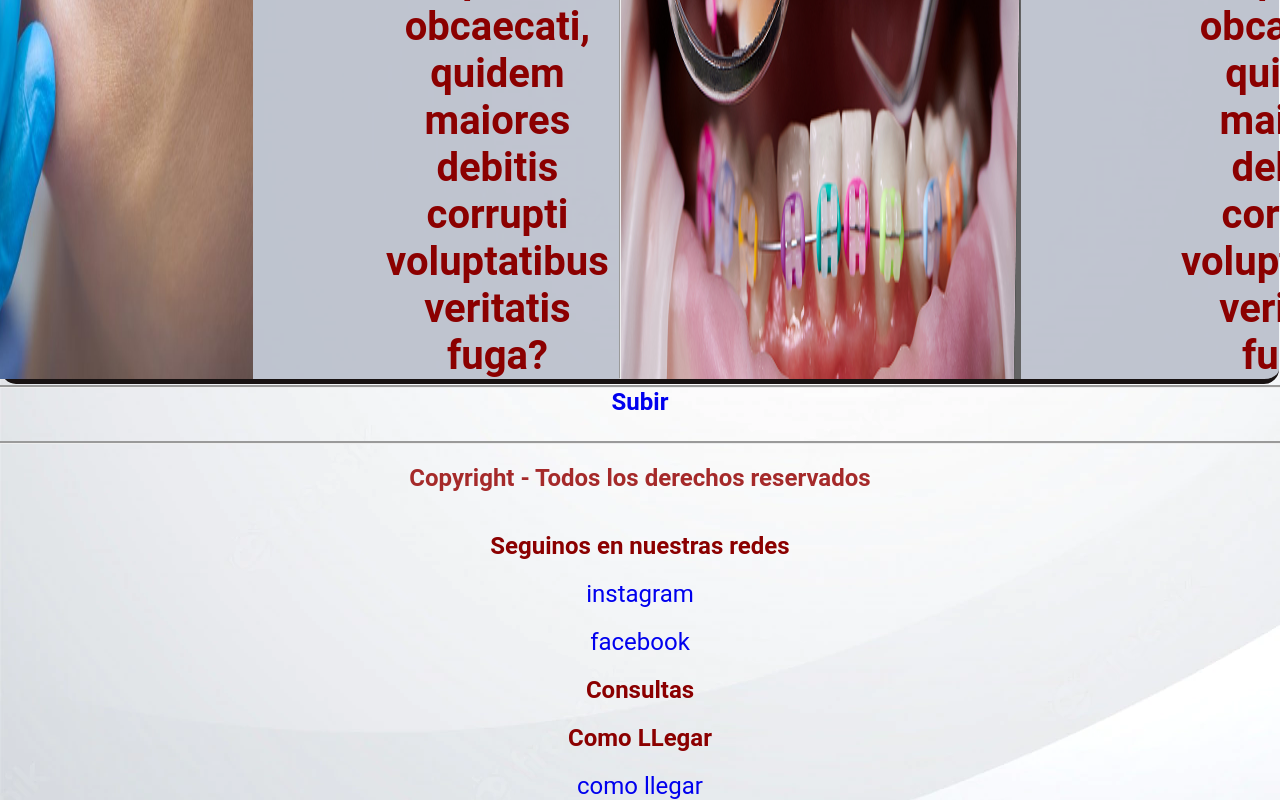
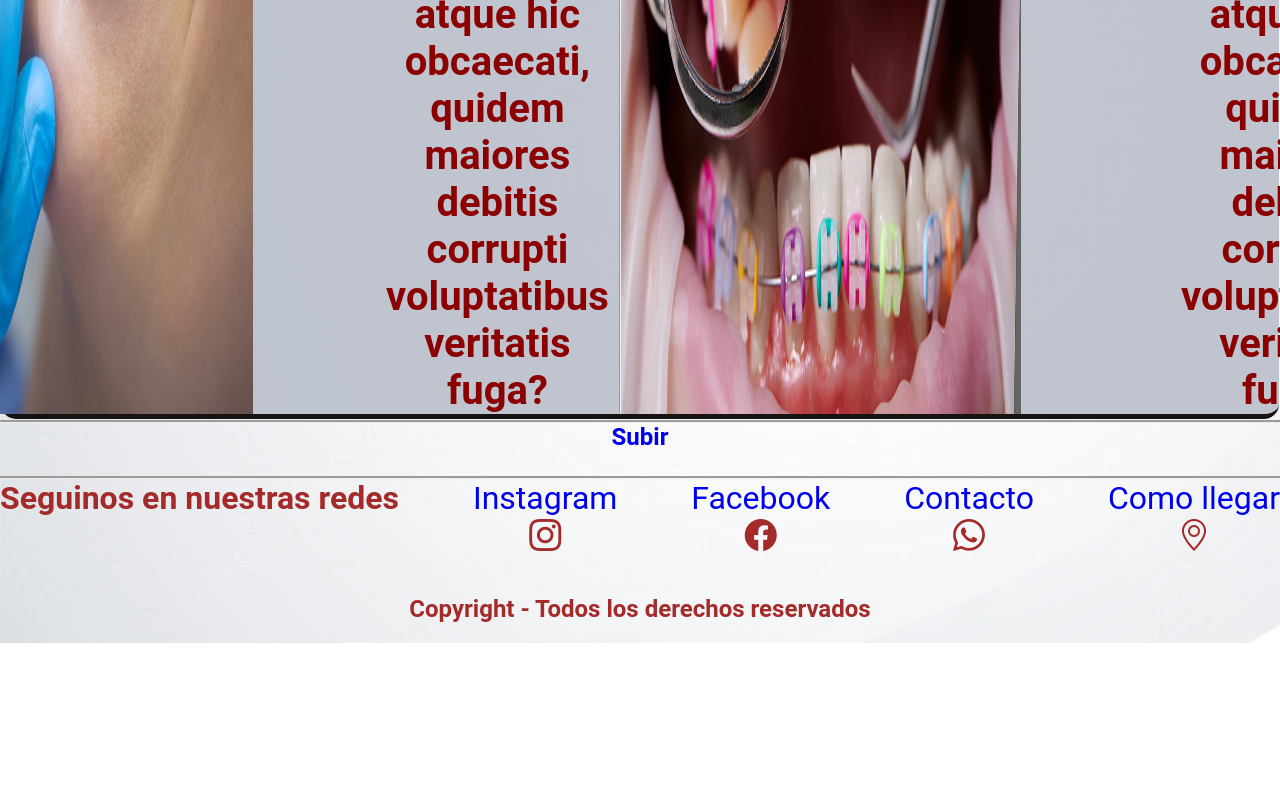
Before and after one commit to Dario-Spina88/proyecto-mobile-first, a plain HTML site: page page/especialidades.html in a window 1280 px wide. Shown: the part 1285-2085 px from the top of the page. After the commit the page ends 1928 px from the top, so only its background shows below. Drawn offline with nearby package versions, Linux system fonts and the light colour scheme; files whose address does not match are found by name; a web font is replaced by a local one.

Commit message:
Modifique footer

```diff
--- a/page/especialidades.html
+++ b/page/especialidades.html
@@ -5,6 +5,12 @@
     <meta charset="UTF-8">
     <meta http-equiv="X-UA-Compatible" content="IE=edge">
     <meta name="viewport" content="width=device-width, initial-scale=1.0">
+    <link rel="preconectar" href="https://fonts.googleapis.com">
+    <link rel="preconnect" href="https://fonts.gstatic.com" crossorigin>
+    <link
+        href="https: //fonts.googleapis.com/css2? family= Roboto:ital,wght@0,100;0,400;0,700;1,300 & family= Stardos+Stencil:wght@400;700 & display=swap"
+        rel="stylesheet">
+    <link rel="stylesheet" href="https://cdn.jsdelivr.net/npm/bootstrap-icons@1.8.3/font/bootstrap-icons.css">
     <link rel="shortcut icon" href="../img/diente-icono.png">
     <link rel="stylesheet" href="../css/styles.css">
     <title>Especialidades</title>
@@ -12,29 +18,23 @@
 
 <body>
     <header>
-        <div class="contenedorHeader">
-
-            <div class="contenedor__imagen">
-                <img src="../img/diente.jpg" alt="Diente brillante">
-            </div>
-
-            <div class="contenedor__title">
-                <h1>ODONTOLOGIA INTEGRAL</h1>
-
-            </div>
+        <div class="encabezado-imagen">
+            <img src="../img/diente.jpg" alt="Diente brillante">
         </div>
         <nav>
             <ul>
-                <li><a href=""></a></li>
                 <li><a href="../index.html">Inicio</a></li>
-                <li><a href="./turnos.html#seccion-nosotros">Turnos</a></li>
+                <li><a href="./turnos.html">Turnos</a></li>
                 <li><a href="./profesionales.html">Profesionales</a></li>
                 <li><a href="./especialidades.html">Especialidades</a></li>
                 <li><a href="./contacto.html">Contacto</a></li>
             </ul>
         </nav>
-
     </header>
+    <!-------------------------- TITULO H1 ----------------------->
+    <section id="titulo">
+        <h1>ODONTOLOGIA INTEGRAL</h1>
+    </section>
     <!-- Tabla de equipo profecional -->
     <main>
 
@@ -103,13 +103,30 @@
     </main>
 
     <footer>
+
+        <ul>
+            <span><b>Seguinos en nuestras redes</b></span>
+            <div>
+                <li><a href="https://www.instagram.com/" target="_blank">Instagram</a></li>
+                <i class="bi-instagram"></i>
+            </div>
+            <div>
+                <li><a href="https://es-la.facebook.com/" target="_blank">Facebook</a></li>
+                <i class="bi-facebook"></i>
+            </div>
+            <div>
+                <li><a href="https://www.whatsapp.com" target="_blank">Contacto</a></li>
+                <i class="bi-whatsapp"></i>
+            </div>
+            <div>
+                <li><a href="https://mapa.buenosaires.gob.ar/" target="_blank">Como llegar</a></li>
+                <i class="bi bi-geo-alt"></i>
+            </div>
+        </ul>
+
         <h4>Copyright - Todos los derechos reservados</h4>
-        <p>Seguinos en <b>nuestras redes</b></p>
-        <a href="https://www.instagram.com/" target="_blank">instagram</a>
-        <a href="https://es-la.facebook.com/" target="_blank">facebook</a>
-        <p><b>Consultas</b></p>
-        <p><b>Como LLegar</b></p>
-        <a href="https://mapa.buenosaires.gob.ar/" target="_blank">como llegar</a>
+
+
     </footer>
 
 </body>
```
Also changed, not shown: page/contacto.html (+38 -18 lines), page/profesionales.html (+35 -17 lines), page/turnos.html (+35 -19 lines).
